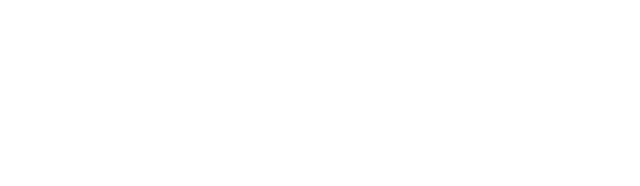
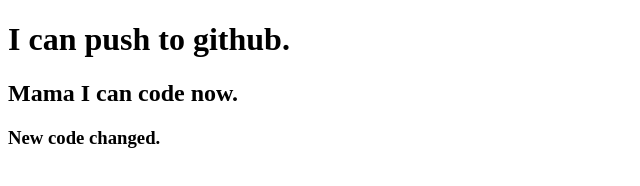
Before and after one commit to yeasinpanna/my-second-repo, a plain HTML site: page index.html in a window 1280 px wide. Shown: the whole page, without its empty margins (0-640 px from the left). Drawn offline with Linux system fonts and the light colour scheme.

Commit message:
added header

```diff
--- a/index.html
+++ b/index.html
@@ -6,6 +6,8 @@
     <title>My Second Repo</title>
 </head>
 <body>
-
+    <h1>I can push to github.</h1>
+    <h2>Mama I can code now.</h2>
+    <h3>New code changed.</h3>
 </body>
 </html>
```
